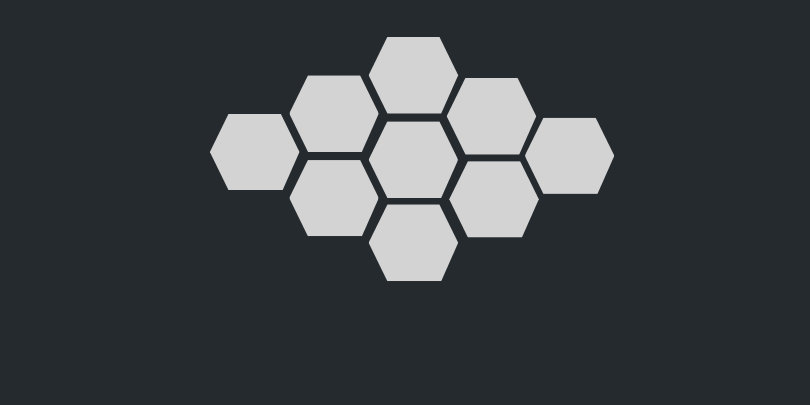
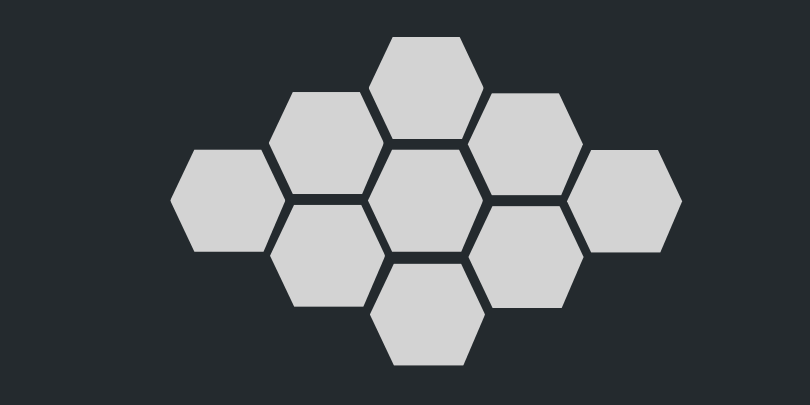
Before and after one commit to GeekHaven/Geekhaven-website-2018-19, a plain HTML site: page index.html in a window 1280 px wide. Shown: the part 239-644 px from the top of the page, without its empty margins (241-1051 px from the left). Drawn offline with Linux system fonts and the light colour scheme.

Commit message:
Added hexagon grid

```diff
--- a/main.css
+++ b/main.css
@@ -60,8 +60,8 @@ a{
     src:url("AvenirLTStd-Medium.otf");
 }
 .clip{float:left;
-    width:7vw;
-    height:6vw;
+    width:9vw;
+    height:8vw;
     -webkit-clip-path: polygon(21% 0, 79% 0, 100% 50%, 81% 100%, 21% 100%, 0 50%);
 clip-path: polygon(21% 0, 79% 0, 100% 50%, 81% 100%, 21% 100%, 0 50%);
 }
@@ -74,27 +74,27 @@ clip-path: polygon(21% 0, 79% 0, 100% 50%, 81% 100%, 21% 100%, 0 50%);
  transform: translateX(12vw);
 }
 #hex img:nth-child(2) {
-    transform: translate(-1.2vw,3vw);
+    transform: translate(-4.8vw,4.3vw);
    }
    #hex img:nth-child(3) {
-    transform: translate(4.1vw,3.2vw);
+    transform: translate(1.75vw,4.4vw);
    }
    #hex img:nth-child(4) {
-    transform: translate(-9vw,6.6vw);
+    transform: translate(-3.5vw,0.8vw);
    }
    #hex img:nth-child(5) {
-    transform: translate(-0.4vw);
+    transform: translate(2.95vw,0.8vw);
    }
    #hex img:nth-child(6){
-    transform: translate(17.2vw,0.3vw);
+    transform: translate(9.5vw,0.85vw);
    }
    #hex img:nth-child(7){
-    transform: translate(4.3vw,3.7vw);
+    transform: translate(12.1vw,1.7vw);
    }
    #hex img:nth-child(8){
-    transform: translate(-15.2vw,3.6vw);
+    transform: translate(-4.7vw,-2.9vw);
    }
 
    #hex img:nth-child(9){
-    transform: translate(12vw,1.1vw);
+    transform: translate(1.8vw,-2.8vw);
    }
```
Also changed, not shown: index.html (+1 -1 lines).
